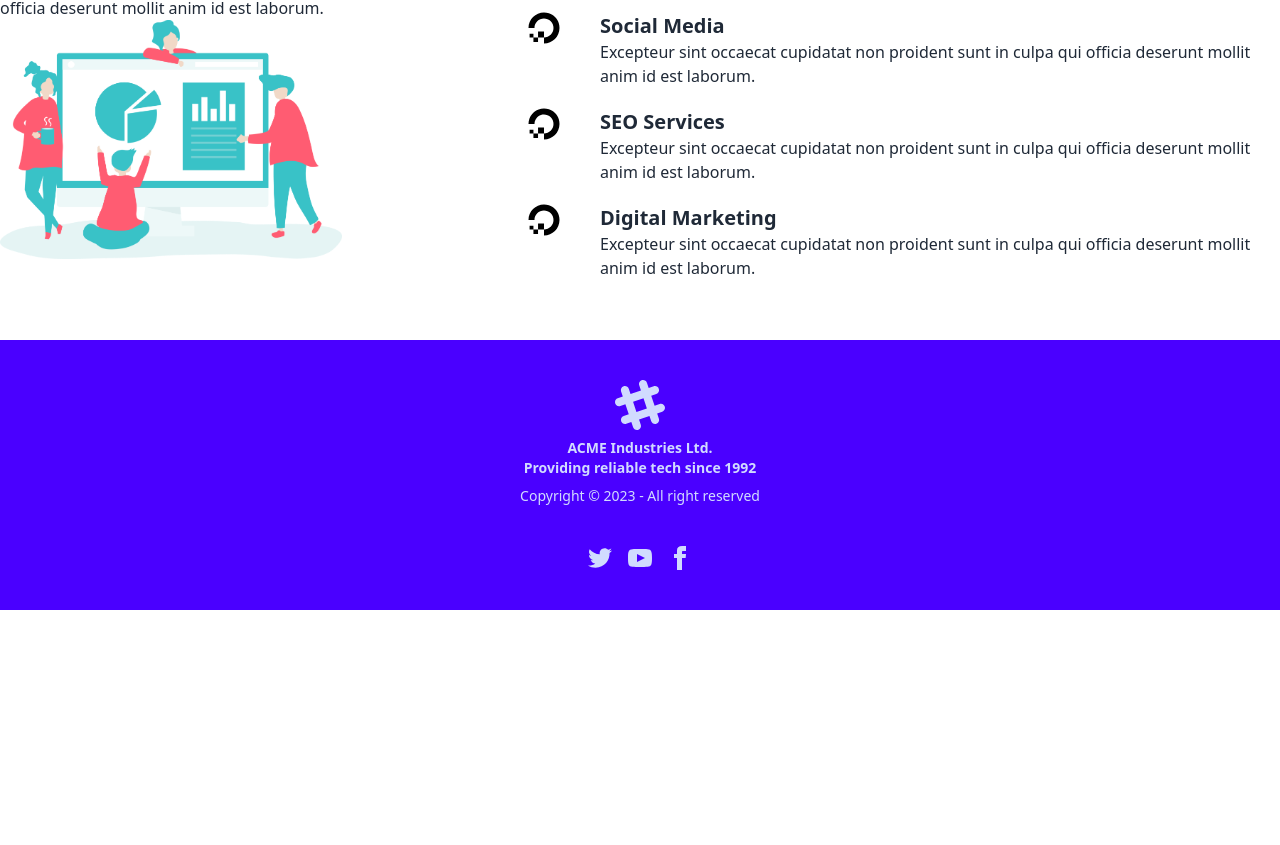
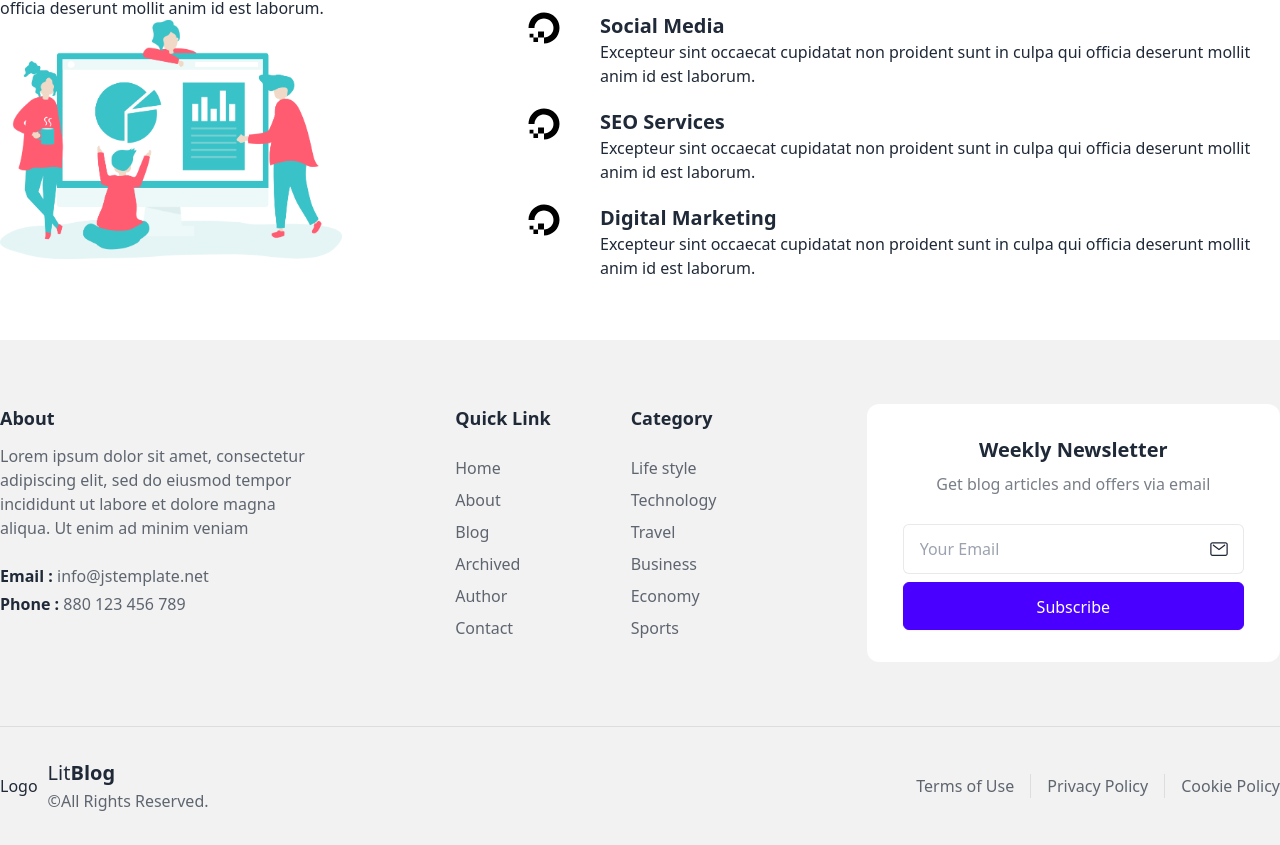
Before and after one commit to Mostafizur-Pro/LitBlog, a Next.js app: page / in a window 1280 px wide. Shown: the part 643-1488 px from the top of the page. Before the commit the page ends 1253 px from the top, so only its background shows below. Built offline with nearby package versions, Linux system fonts and the light colour scheme.

Commit message:
footer section add

```diff
--- /dev/null
+++ b/src/components/NewsLetter/NewsLetter.tsx
@@ -0,0 +1,57 @@
+import React from 'react'
+
+/**
+ * Our NewsLetter is a reusable UI component that used to take user email.
+ *
+ * @property heading, an input field and a button.
+ *
+ * @returns React component that can be easily integrated into any web application.
+ */
+
+const NewsLetter = () => {
+   return (
+      <div className="w-full">
+         <div className="bg-base-100 py-8 px-9 rounded-xl">
+            <p className="text-center text-xl font-semibold text-base-content">
+               Weekly Newsletter
+            </p>
+            <p className="mt-2 text-base text-center text-base-content/60">
+               Get blog articles and offers via email
+            </p>
+            <div className="relative flex items-center mt-7">
+               <input
+                  placeholder="Your Email"
+                  type="email"
+                  className="px-4 py-3 border border-base-content/10 rounded-md w-full outline-none text-base-content placeholder:text-base bg-base-100 "
+               />
+               <svg
+                  width="18"
+                  height="14"
+                  viewBox="0 0 18 14"
+                  fill="none"
+                  xmlns="http://www.w3.org/2000/svg"
+                  className="absolute right-4 text-base-content"
+               >
+                  <path
+                     fillRule="evenodd"
+                     clipRule="evenodd"
+                     d="M2.4375 1.375C1.91973 1.375 1.5 1.79473 1.5 2.3125V11.6875C1.5 12.2053 1.91973 12.625 2.4375 12.625H15.5625C16.0803 12.625 16.5 12.2053 16.5 11.6875V2.3125C16.5 1.79473 16.0803 1.375 15.5625 1.375H2.4375ZM0.25 2.3125C0.25 1.10438 1.22938 0.125 2.4375 0.125H15.5625C16.7706 0.125 17.75 1.10438 17.75 2.3125V11.6875C17.75 12.8956 16.7706 13.875 15.5625 13.875H2.4375C1.22938 13.875 0.25 12.8956 0.25 11.6875V2.3125Z"
+                     fill="currentColor"
+                  />
+                  <path
+                     fillRule="evenodd"
+                     clipRule="evenodd"
+                     d="M2.88165 2.86629C3.09357 2.59382 3.48625 2.54474 3.75871 2.75665L9 6.83321L14.2413 2.75665C14.5138 2.54474 14.9064 2.59382 15.1183 2.86629C15.3303 3.13875 15.2812 3.53143 15.0087 3.74335L9.38371 8.11835C9.15802 8.29389 8.84198 8.29389 8.61629 8.11835L2.99129 3.74335C2.71882 3.53143 2.66974 3.13875 2.88165 2.86629Z"
+                     fill="currentColor"
+                  />
+               </svg>
+            </div>
+            <button className="btn btn-primary py-3 text-center font-medium w-full rounded-md mt-2 text-white text-base">
+               Subscribe
+            </button>
+         </div>
+      </div>
+   )
+}
+
+export default NewsLetter
--- /dev/null
+++ b/src/components/data/footerData.tsx
@@ -0,0 +1,53 @@
+export const FooterDataOne = [
+    {
+       name: 'Home',
+       link: '/',
+    },
+    {
+       name: 'About',
+       link: '#',
+    },
+    {
+       name: 'Blog',
+       link: '/blog',
+    },
+    {
+       name: 'Archived',
+       link: '#',
+    },
+    {
+       name: 'Author',
+       link: '#',
+    },
+    {
+       name: 'Contact',
+       link: '/contact',
+    },
+ ]
+
+ export const FooterDataTwo = [
+    {
+       name: 'Life style',
+       link: '#',
+    },
+    {
+       name: 'Technology',
+       link: '#',
+    },
+    {
+       name: 'Travel',
+       link: '#',
+    },
+    {
+       name: 'Business',
+       link: '#',
+    },
+    {
+       name: 'Economy',
+       link: '#',
+    },
+    {
+       name: 'Sports',
+       link: '#',
+    },
+ ]
--- /dev/null
+++ b/src/components/data/heroSectionData.tsx
@@ -0,0 +1,31 @@
+import img1 from "../../../public/HeroSection/img-1.jpeg"
+import img2 from "../../../public/HeroSection/img-2.webp"
+import img3 from "../../../public/HeroSection/img-3.jpeg"
+import img4 from "../../../public/HeroSection/img-4.jpeg"
+
+export const heroSectionData = [
+  {
+    id: 1,
+    title: "6 Things You Must See Before Visiting Europe",
+    tag: ["Travel"],
+    img: img1
+  },
+  {
+    id: 2,
+    title: "Create Amazing Racipies For Outside Family Trips.",
+    tag: [],
+    img: img2
+  },
+  {
+    id: 3,
+    title: "Why You Should Improving Your Lifestyle",
+    tag: ["Business", "Development"],
+    img: img3
+  },
+  {
+    id: 4,
+    title: "Tips On Choosing The Perfect Destination",
+    tag: ["Travel"],
+    img: img4
+  },
+]
--- /dev/null
+++ b/src/components/data/trendingPostData.ts
@@ -0,0 +1,31 @@
+import img1 from "../../../public/TrendingPost/img-1.jpeg"
+import img2 from "../../../public/TrendingPost/img-2.webp"
+import img3 from "../../../public/TrendingPost/img-3.jpeg"
+import img4 from "../../../public/TrendingPost/img-4.jpeg"
+
+export const trendingPostData = [
+  {
+    id: 1,
+    title: "6 Things You Must See Before Visiting Europe",
+    tag: ["Travel"],
+    img: img2
+  },
+  {
+    id: 2,
+    title: "Create Amazing Racipies For Outside Family Trips.",
+    tag: [],
+    img: img4
+  },
+  {
+    id: 3,
+    title: "Why You Should Improving Your Lifestyle",
+    tag: ["Business", "Development"],
+    img: img3
+  },
+  {
+    id: 4,
+    title: "Tips On Choosing The Perfect Destination",
+    tag: ["Travel"],
+    img: img1
+  },
+]
--- a/src/components/shared/Footer.tsx
+++ b/src/components/shared/Footer.tsx
@@ -1,65 +1,126 @@
 // components/Footer.tsx
+import Link from "next/link";
+import { usePathname } from "next/navigation";
 import React from "react";
+import { FooterDataOne, FooterDataTwo } from "../data/footerData";
+import NewsLetter from "../NewsLetter/NewsLetter";
 
 const Footer: React.FC = () => {
+  const pathName = usePathname();
+  if (pathName === "/signUp" || pathName === "/login") {
+    return " ";
+  }
   return (
-    <footer className="footer footer-center p-10 bg-primary text-primary-content">
-      <aside>
-        <svg
-          width="50"
-          height="50"
-          viewBox="0 0 24 24"
-          xmlns="http://www.w3.org/2000/svg"
-          fillRule="evenodd"
-          clipRule="evenodd"
-          className="inline-block fill-current"
-        >
-          <path d="M22.672 15.226l-2.432.811.841 2.515c.33 1.019-.209 2.127-1.23 2.456-1.15.325-2.148-.321-2.463-1.226l-.84-2.518-5.013 1.677.84 2.517c.391 1.203-.434 2.542-1.831 2.542-.88 0-1.601-.564-1.86-1.314l-.842-2.516-2.431.809c-1.135.328-2.145-.317-2.463-1.229-.329-1.018.211-2.127 1.231-2.456l2.432-.809-1.621-4.823-2.432.808c-1.355.384-2.558-.59-2.558-1.839 0-.817.509-1.582 1.327-1.846l2.433-.809-.842-2.515c-.33-1.02.211-2.129 1.232-2.458 1.02-.329 2.13.209 2.461 1.229l.842 2.515 5.011-1.677-.839-2.517c-.403-1.238.484-2.553 1.843-2.553.819 0 1.585.509 1.85 1.326l.841 2.517 2.431-.81c1.02-.33 2.131.211 2.461 1.229.332 1.018-.21 2.126-1.23 2.456l-2.433.809 1.622 4.823 2.433-.809c1.242-.401 2.557.484 2.557 1.838 0 .819-.51 1.583-1.328 1.847m-8.992-6.428l-5.01 1.675 1.619 4.828 5.011-1.674-1.62-4.829z"></path>
-        </svg>
-        <p className="font-bold">
-          ACME Industries Ltd. <br />
-          Providing reliable tech since 1992
-        </p>
-        <p>Copyright © 2023 - All right reserved</p>
-      </aside>
-      <nav>
-        <div className="grid grid-flow-col gap-4">
-          <a>
-            <svg
-              xmlns="http://www.w3.org/2000/svg"
-              width="24"
-              height="24"
-              viewBox="0 0 24 24"
-              className="fill-current"
+    <footer className="bg-base-200 px-5 md:px-0 font-sans">
+    <div className="container mx-auto">
+      <div className="grid grid-cols-12 gap-5 py-16">
+        <div className="col-span-12 lg:col-span-3">
+          <h5 className="text-lg font-semibold text-base-content font-sans">
+            About
+          </h5>
+          <p className="mt-3 text-base text-base-content/70 mb-6">
+            Lorem ipsum dolor sit amet, consectetur adipiscing elit, sed do
+            eiusmod tempor incididunt ut labore et dolore magna aliqua. Ut
+            enim ad minim veniam
+          </p>
+          <div>
+            <a
+              href="mailto:info@jstemplate.net"
+              className="font-semibold text-base-content text-base"
             >
-              <path d="M24 4.557c-.883.392-1.832.656-2.828.775 1.017-.609 1.798-1.574 2.165-2.724-.951.564-2.005.974-3.127 1.195-.897-.957-2.178-1.555-3.594-1.555-3.179 0-5.515 2.966-4.797 6.045-4.091-.205-7.719-2.165-10.148-5.144-1.29 2.213-.669 5.108 1.523 6.574-.806-.026-1.566-.247-2.229-.616-.054 2.281 1.581 4.415 3.949 4.89-.693.188-1.452.232-2.224.084.626 1.956 2.444 3.379 4.6 3.419-2.07 1.623-4.678 2.348-7.29 2.04 2.179 1.397 4.768 2.212 7.548 2.212 9.142 0 14.307-7.721 13.995-14.646.962-.695 1.797-1.562 2.457-2.549z"></path>
-            </svg>
-          </a>
-          <a>
-            <svg
-              xmlns="http://www.w3.org/2000/svg"
-              width="24"
-              height="24"
-              viewBox="0 0 24 24"
-              className="fill-current"
+              Email :{" "}
+              <span className="text-base-content/70 font-normal hover:text-primary hover:duration-300 transition">
+                info@jstemplate.net
+              </span>
+            </a>
+          </div>
+          <div className="mt-1">
+            <a
+              href="tel:880123456789"
+              className="font-semibold text-base-content text-base"
             >
-              <path d="M19.615 3.184c-3.604-.246-11.631-.245-15.23 0-3.897.266-4.356 2.62-4.385 8.816.029 6.185.484 8.549 4.385 8.816 3.6.245 11.626.246 15.23 0 3.897-.266 4.356-2.62 4.385-8.816-.029-6.185-.484-8.549-4.385-8.816zm-10.615 12.816v-8l8 3.993-8 4.007z"></path>
-            </svg>
-          </a>
-          <a>
-            <svg
-              xmlns="http://www.w3.org/2000/svg"
-              width="24"
-              height="24"
-              viewBox="0 0 24 24"
-              className="fill-current"
-            >
-              <path d="M9 8h-3v4h3v12h5v-12h3.642l.358-4h-4v-1.667c0-.955.192-1.333 1.115-1.333h2.885v-5h-3.808c-3.596 0-5.192 1.583-5.192 4.615v3.385z"></path>
-            </svg>
-          </a>
+              Phone :{" "}
+              <span className="text-base-content/70 font-normal hover:text-primary hover:duration-300 transition">
+                880 123 456 789
+              </span>
+            </a>
+          </div>
         </div>
-      </nav>
-    </footer>
+        <div className="flex justify-between lg:justify-center lg:gap-20 col-span-12 lg:col-span-5">
+          <div>
+            <h5 className="text-base-content text-lg font-semibold font-sans">
+              Quick Link
+            </h5>
+            <div className="flex flex-col gap-y-2 mt-6">
+              {FooterDataOne.map((item: any, index: number) => (
+                <div key={index}>
+                  <Link
+                    href={item.link}
+                    className="link link-hover text-base text-base-content/70 hover:text-primary transition hover:duration-300"
+                  >
+                    {item.name}
+                  </Link>
+                </div>
+              ))}
+            </div>
+          </div>
+          <div>
+            <h5 className="text-base-content text-lg font-semibold font-sans">
+              Category
+            </h5>
+            <div className="flex flex-col gap-y-2 mt-6">
+              {FooterDataTwo.map((item: any, index: number) => (
+                <div key={index}>
+                  <Link
+                    href={item.link}
+                    className="link link-hover text-base text-base-content/70 hover:text-primary transition hover:duration-300"
+                  >
+                    {item.name}
+                  </Link>
+                </div>
+              ))}
+            </div>
+          </div>
+        </div>
+        <div className="col-span-12 lg:col-span-4">
+          <NewsLetter />
+        </div>
+      </div>
+      <div className="flex flex-col gap-4 md:gap-0 md:flex-row items-center justify-between py-8 bg-base-200 border-t border-base-content/10">
+        <div className="flex items-center gap-2.5">
+          <Link href="/">Logo</Link>
+          <div>
+            <h4 className="text-xl text-base-content font-sans">
+              Lit<strong>Blog</strong>
+            </h4>
+            <p className="mt-0.5 text-base-content/70 text-base">
+              ©All Rights Reserved.
+            </p>
+          </div>
+        </div>
+        <div className="flex items-center gap-4 text-base-content/70">
+          <Link
+            href="/"
+            className="text-base border-r border-base-content/10 pr-4 hover:text-primary transition hover:duration-300"
+          >
+            Terms of Use
+          </Link>
+          <Link
+            href="/"
+            className="text-base border-r border-base-content/10 pr-4  hover:text-primary transition hover:duration-300"
+          >
+            Privacy Policy
+          </Link>
+          <Link
+            href="/"
+            className="text-base hover:text-primary transition hover:duration-300"
+          >
+            Cookie Policy
+          </Link>
+        </div>
+      </div>
+    </div>
+  </footer>
   );
 };
 
```
